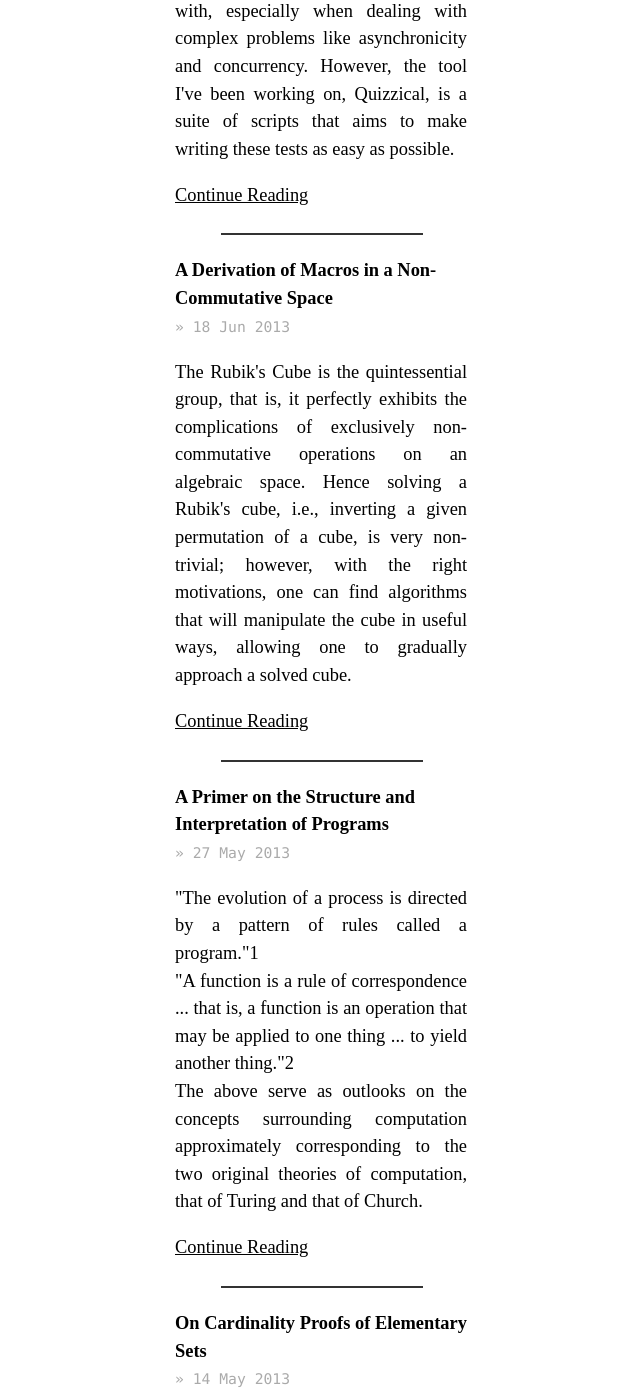
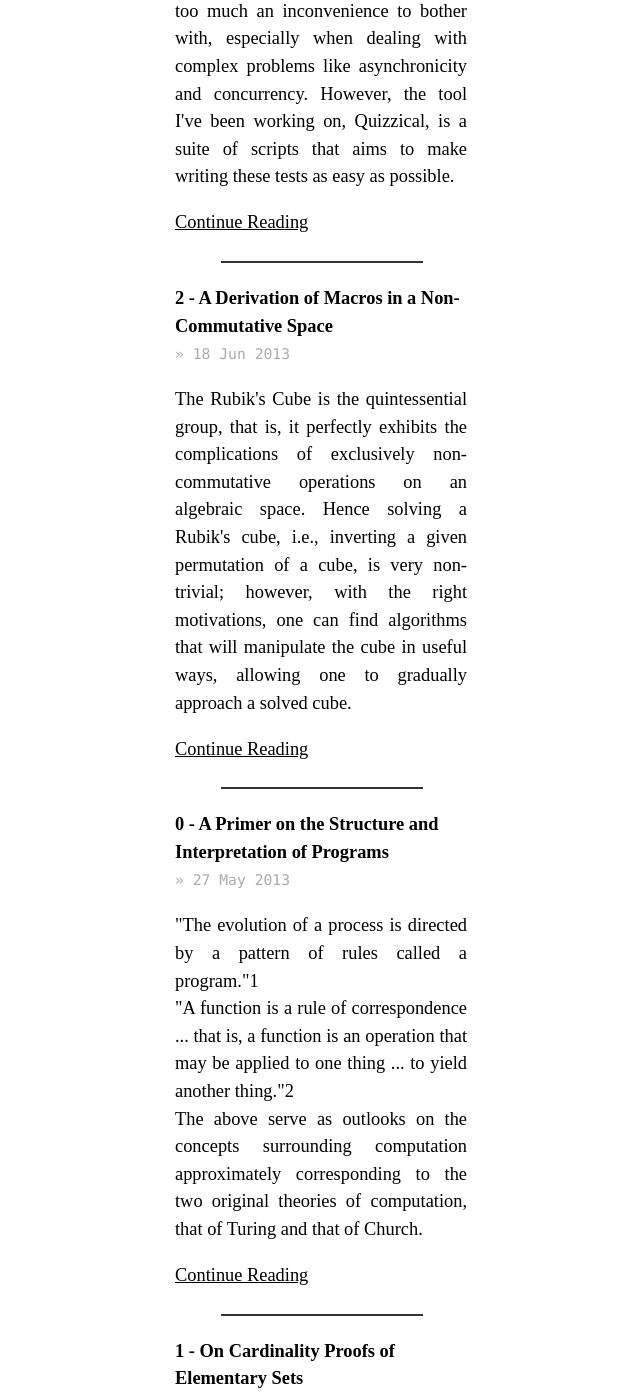
Before and after one commit to mattneary/LinguaLambda, a Jekyll site: the page built from index.html, in a window 1280 px wide and 1400 px high, scrolled down 934 px. Shown: the whole window, without its empty margins (19-659 px from the left). Built offline with Jekyll 4.4.1, drawn with Linux system fonts in a browser that asks for light colours; some of the changed text lies outside the part shown.

Commit message:
print modulo

```diff
--- a/index.html
+++ b/index.html
@@ -7,8 +7,9 @@
   <ul class="posts">
     <div class="column">
     {% for post in site.posts %}
+        {% capture modulo %}{{ forloop.index0 | mod:3 }}{% endcapture %}
         <li>
-      	  <h3>{{ post.title }}</h3>
+      	  <h3>{{ modulo }} - {{ post.title }}</h3>
       	  <span>&raquo; {{ post.date | date_to_string }}</span>
        	  <p>{{ post.excerpt }}</p>
        	  <a href="{{ post.url }}" class="continue">Continue Reading</a>
```
